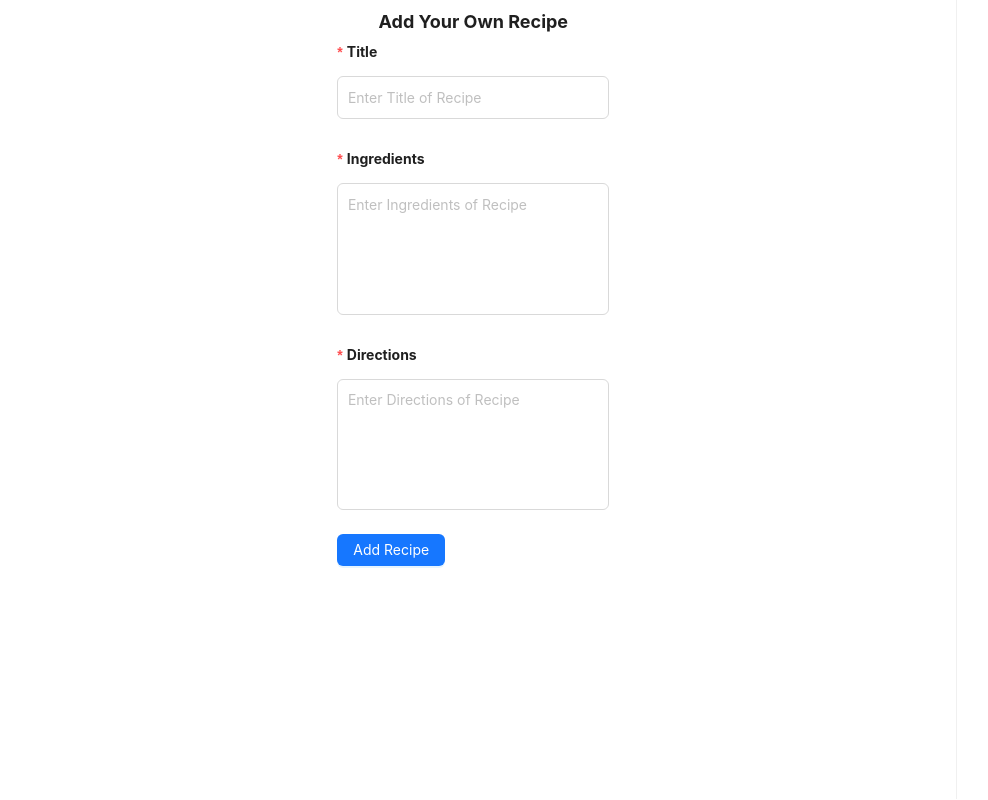
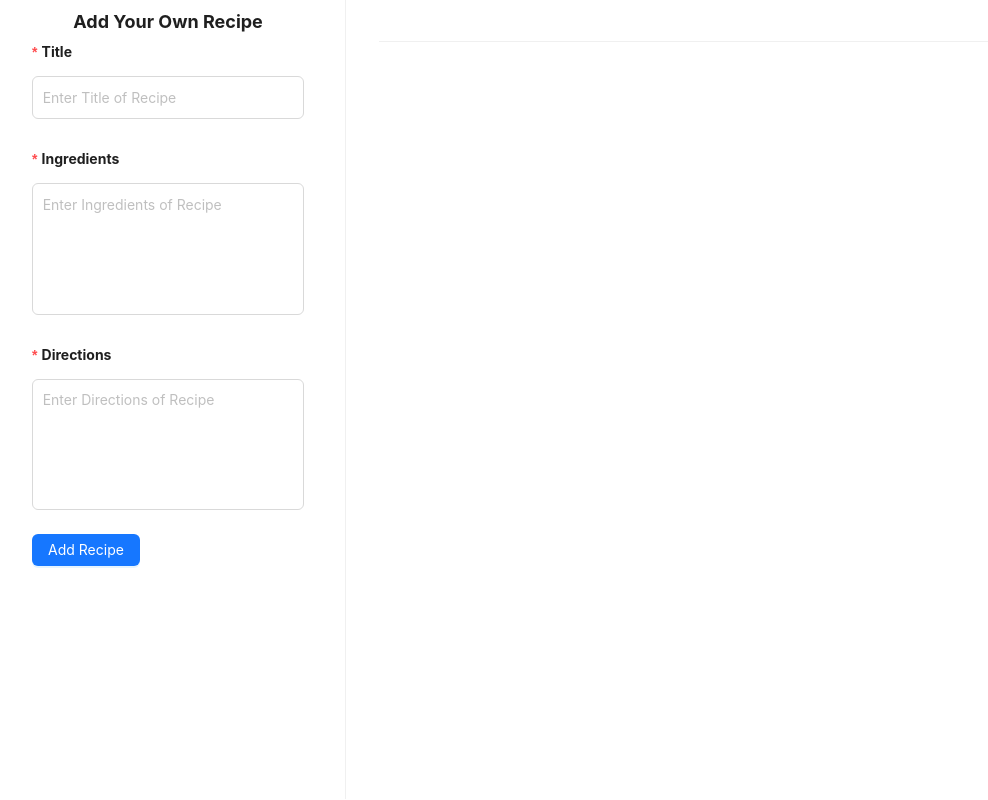
Before and after one commit to NoraRajeh/final-cmp464, a React (Vite) app in the folder client/: page / in a window 1280 px wide. Shown: the whole page, without its empty margins (1-989 px from the left). Built offline with nearby package versions, Linux system fonts and the light colour scheme; no server answers.

Commit message:
config Items components for view Card

```diff
--- a/client/src/App.jsx
+++ b/client/src/App.jsx
@@ -1,5 +1,6 @@
 import Form from './components/Form'
 import { Layout, Row, Col, Divider } from 'antd';
+import Items from './components/Items';
 import { useEffect, useState } from 'react';
 
 function App() {
@@ -22,7 +23,7 @@ function App() {
     }
   }
 
-  const len = ()=> recipes.length;
+  const len = () => recipes.length;
   const updateRecipe = (n_recipe) => {
     console.log('hello')
     setRecipe([...recipes, n_recipe])
@@ -35,6 +36,7 @@ function App() {
       <Row justify="space-evenly" style={{ backgroundColor: 'white' }} >
         <Col span={6} style={{ padding: '.5rem 1.5rem', }} ><Form len={len} updateRecipe={updateRecipe} /></Col>
         <Col ><Divider type='vertical' style={{ height: '100dvh' }}></Divider></Col>
+        <Col span={17} ><Items recipe={recipes} /></Col>
       </Row>
     </Layout>
   )
--- a/client/src/components/Items.jsx
+++ b/client/src/components/Items.jsx
@@ -0,0 +1,17 @@
+import { Row, Col, Divider } from 'antd';
+
+function Items(props) {
+    return (
+        <>
+            <main style={{ padding: '1rem', height: '100dvh', overflowY: 'scroll' }}>
+                <Row justify='center' gutter={24} >
+                    <Col span={24}></Col>
+                </Row>
+                <Divider></Divider>
+            </main>
+        </>
+    );
+}
+
+
+export default Items;
```
